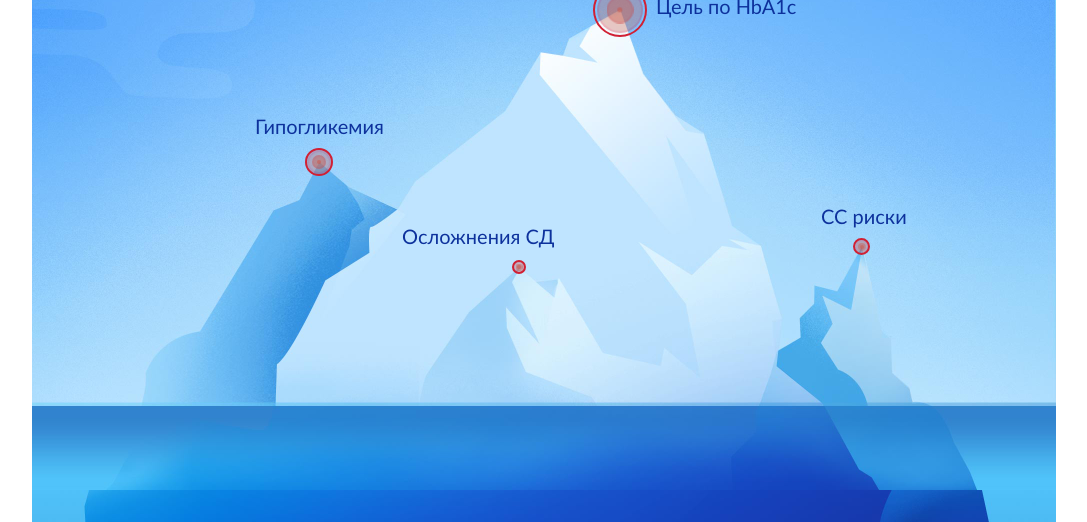
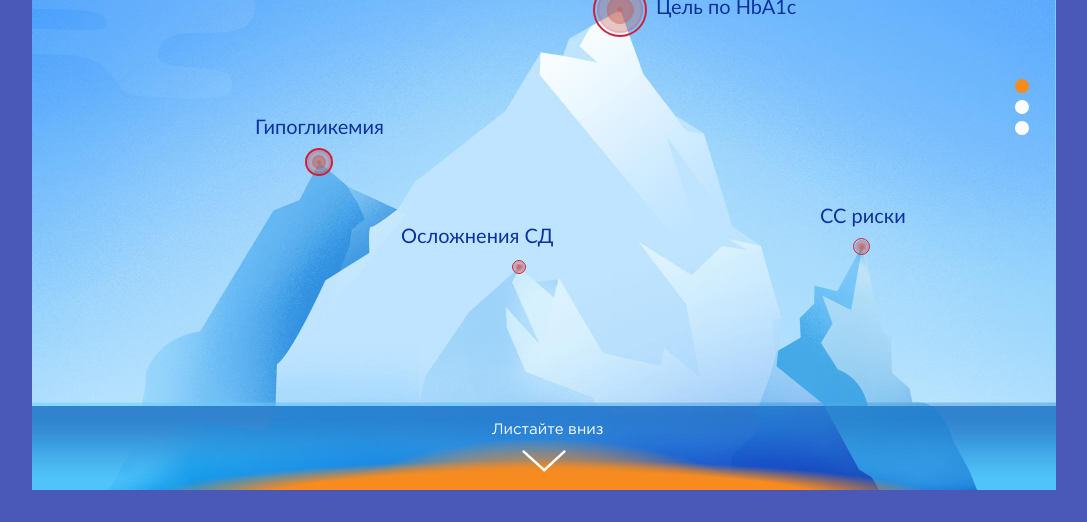
Before and after one commit to zhurbeySA/onpointTestTask, a website built with webpack: page src/index.html in a window 1280 px wide. Shown: the part 278-800 px from the top of the page, without its empty margins (96-1183 px from the left). Built offline with nearby package versions, Linux system fonts and the light colour scheme; files whose address does not match are found by name.

Commit message:
bags fix and add optimization for all screens
move positioning styles from blocks to the parent node in which they are
used. Add restriction to the visible part of layout by adding viewWindow
block. Change the positioning styles of common blocks(stateBar and
swipeDown arrow)

```diff
--- a/src/common.blocks/box/box__betta.scss
+++ b/src/common.blocks/box/box__betta.scss
@@ -2,5 +2,4 @@
   font-size: 66px;
   font-family: "LatoBold", sans-serif;
   position: relative;
-  top: -4px;
 }
--- a/src/common.blocks/firstSlide/firstSlide.scss
+++ b/src/common.blocks/firstSlide/firstSlide.scss
@@ -2,7 +2,6 @@
   background-position: center;
   background-repeat: no-repeat;
   background-size: cover;
-  // position relative to force elements on the slide not move from their normal positions
   position: relative;
   width: 1024px;
   height: 768px;
@@ -13,3 +12,22 @@
   left: 72px;
   top: 142px;
 }
+
+.goalMarker_position_top {
+  top: 261px;
+  left: 561px;
+}
+
+.goalMarker_position_left {
+  top: 426px;
+  left: 273px;
+}
+
+.goalMarker_position_right {
+  top: 516px;
+  right: 186px;
+}
+.goalMarker_position_bottom {
+  top: 538px;
+  left: 480px;
+}
--- a/src/common.blocks/flipDown/flipDown.scss
+++ b/src/common.blocks/flipDown/flipDown.scss
@@ -2,8 +2,8 @@
   width: 44px;
   height: 22px;
   position: absolute;
+  left: calc(50% - 22px);
   bottom: 18px;
-  left: calc(50% - 22px);
   background-position: center;
   background-repeat: no-repeat;
   background-size: cover;
--- a/src/common.blocks/goalMarker/_position/goalMarker_position_bottom.scss
+++ b/src/common.blocks/goalMarker/_position/goalMarker_position_bottom.scss
@@ -1,9 +1,8 @@
 .goalMarker_position_bottom {
+  border: 1px solid #d12034;
   width: 14px;
   height: 14px;
   position: absolute;
-  top: 538px;
-  left: 480px;
 }
 
 .goalMarker_position_bottom .circle {
--- a/src/common.blocks/goalMarker/_position/goalMarker_position_left.scss
+++ b/src/common.blocks/goalMarker/_position/goalMarker_position_left.scss
@@ -2,8 +2,6 @@
   width: 28px;
   height: 28px;
   position: absolute;
-  top: 426px;
-  left: 273px;
 }
 
 .goalMarker_position_left .circle {
--- a/src/common.blocks/goalMarker/_position/goalMarker_position_right.scss
+++ b/src/common.blocks/goalMarker/_position/goalMarker_position_right.scss
@@ -1,9 +1,8 @@
 .goalMarker_position_right {
+  border: 1px solid #d12034;
   width: 17px;
   height: 17px;
   position: absolute;
-  top: 516px;
-  right: 186px;
 }
 
 .goalMarker_position_right .circle {
--- a/src/common.blocks/goalMarker/_position/goalMarker_position_top.scss
+++ b/src/common.blocks/goalMarker/_position/goalMarker_position_top.scss
@@ -2,8 +2,6 @@
   width: 54px;
   height: 54px;
   position: absolute;
-  top: 261px;
-  left: 561px;
   line-height: 54px;
 }
 
--- a/src/common.blocks/ice.scss
+++ b/src/common.blocks/ice.scss
@@ -36,9 +36,3 @@
     width: 184px;
   height: 177px;
 }
-
-.thirdSlideQuestion {
-  position: absolute;
-  left: 168px;
-  top: 115px;
-}
--- a/src/common.blocks/thirdSlide/thirdSlide.scss
+++ b/src/common.blocks/thirdSlide/thirdSlide.scss
@@ -72,3 +72,7 @@
   left: 540px;
   top: 430px;
 }
+
+.box__betta {
+  top: -4px;
+}
--- /dev/null
+++ b/src/common.blocks/viewWindow.scss
@@ -0,0 +1,8 @@
+.viewWindow {
+  width: 1024px;
+  height: 768px;
+  position: relative;
+  margin: 0 auto;
+  overflow-y: hidden;
+  overflow-x: hidden;
+}
--- a/src/common/scss/common.scss
+++ b/src/common/scss/common.scss
@@ -40,6 +40,9 @@
 @import "./../../common.blocks/stateBar/stateBar.scss";
 @import "./../../common.blocks/stateBar/stateBar__slideNumber.scss";
 
+// ViewWindow block
+@import "./../../common.blocks/viewWindow.scss";
+
 *, *:before, *:after {
 	box-sizing: border-box;
   margin: 0;
@@ -49,7 +52,7 @@
 body {
   font-family: "GothamPro", sans-serif;
   color: #0d319c;
-  // background-color: #24259a;
+  background-color: #4a59b8;
 }
 
 main {
--- a/src/index.html
+++ b/src/index.html
@@ -6,6 +6,7 @@
 	<title>OnpointTestTask</title>
 </head>
 <body>
+  <div class="viewWindow">
     <main>
       <section class="firstSlide" style="background-image: url(./assets/img/firstSlide/first_bg.jpg)">
         <h2 class="mainQuestion">Всегда ли цели терапии СД2<br>
@@ -97,8 +98,9 @@
         <div class="unenumeratedPoint unenumeratedPoint_position_bottom">Гипергликемия</div>
         <div class="unenumeratedPoint unenumeratedPoint_position_right">↑ глюкагон</div>
       </section>
+    </main>
 
-    <div class="flipDown">
+    <div class="flipDown flipDown_position_firstSlide">
       <img class="flipDown__arrowImg" src="./assets/img/firstSlide/arrow.png" alt="">
       <div class="flipDown__littleBlur"></div>
       <div class="flipDown__bigBlur"></div>
@@ -108,6 +110,6 @@
       <div class="stateBar__slideNumber"></div>
       <div class="stateBar__slideNumber"></div>
     </div>
-  </main>
+  </div>
 </body>
 </html>
```
Lines whose indentation alone changed are shown as unchanged.
